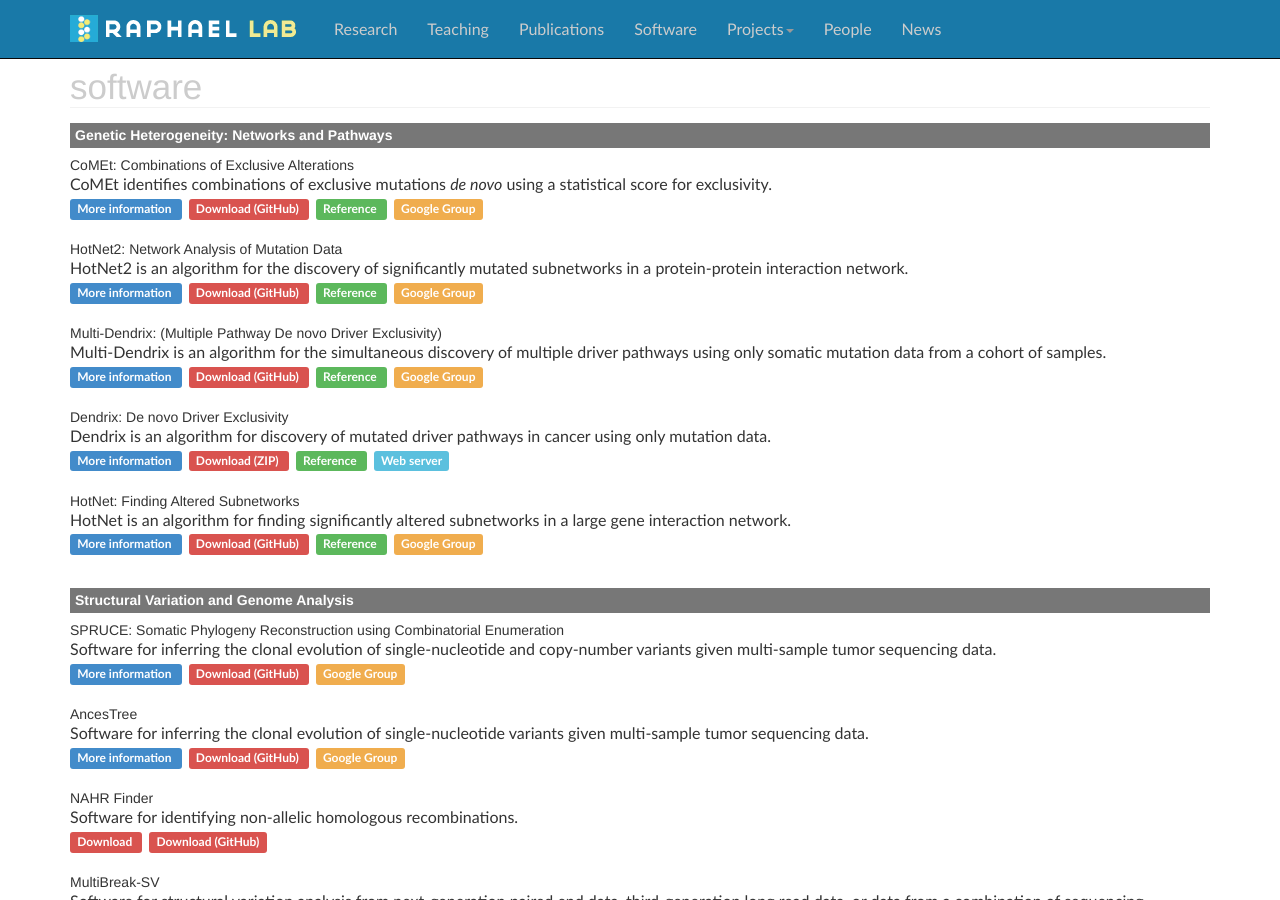
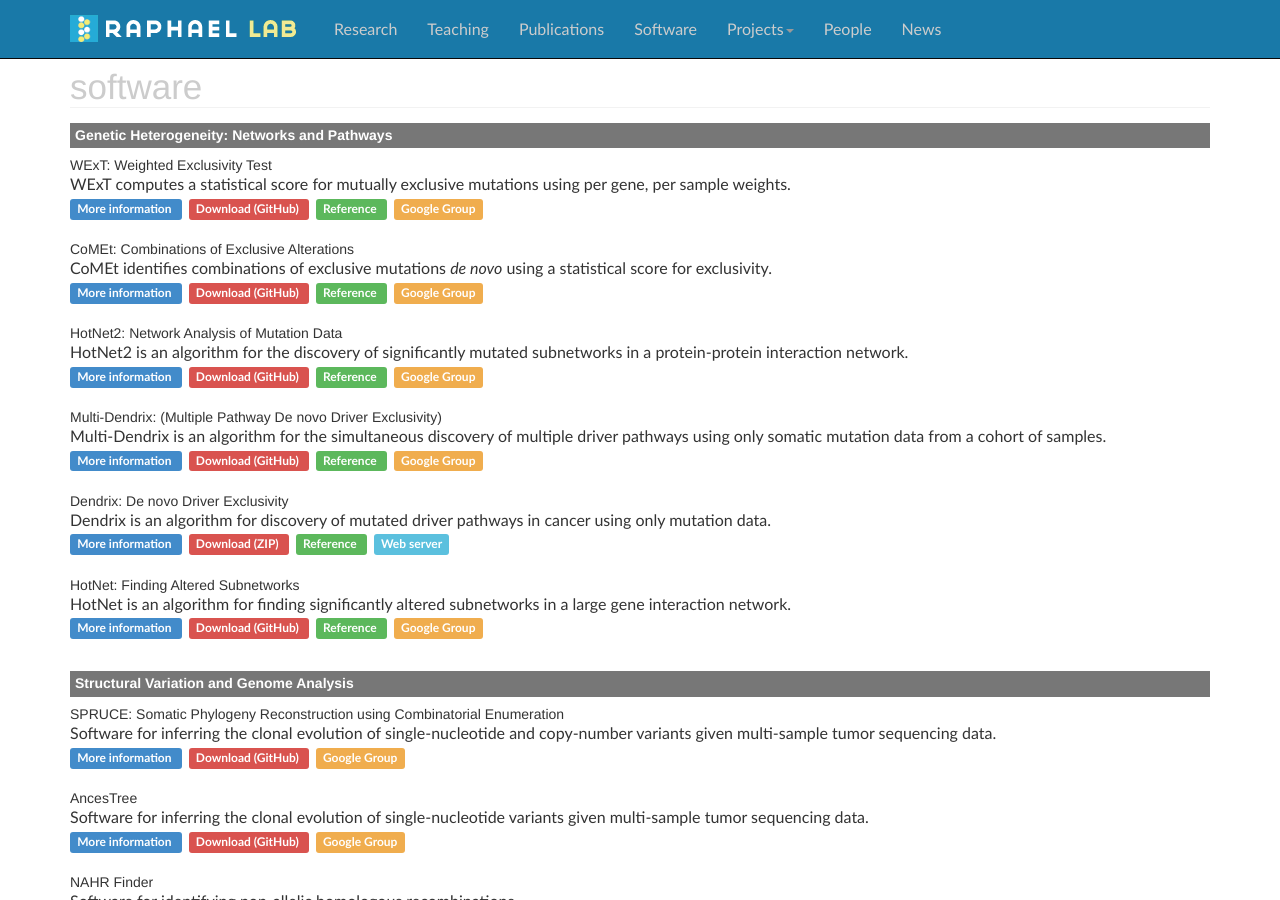
Before and after one commit to raphael-group/raphael-group.github.io, a Jekyll site: the page built from software/index.md, in a window 1280 px wide and 900 px high. Built offline with Jekyll 4.4.1, drawn with Linux system fonts in a browser that asks for light colours; nearby versions of some CDN libraries; comment, search, counter and statistics services are not loaded.

Commit message:
Update index.md

```diff
--- a/software/index.md
+++ b/software/index.md
@@ -7,6 +7,21 @@ container_css_class: container publications
 # software
 
 ### Genetic Heterogeneity: Networks and Pathways
+
+##### WExT: Weighted Exclusivity Test
+WExT computes a statistical score for mutually exclusive mutations using per gene, per sample weights.
+
+<span class="label label-primary">
+	<a href="/projects/wext">More information</a>
+</span><span class="label label-danger">
+	<a href="https://github.com/raphael-group/wext/releases">Download (GitHub)</a>
+</span><span class="label label-success">
+	<a href="/projects/wext#reference">Reference</a>
+</span><span class="label label-warning">
+	<a href="https://groups.google.com/forum/#!forum/dendrix">Google Group</a>
+</span>
+
+<br/>
 
 ##### CoMEt: Combinations of Exclusive Alterations
 CoMEt identifies combinations of exclusive mutations <i>de novo</i> using a statistical score for exclusivity.
```
